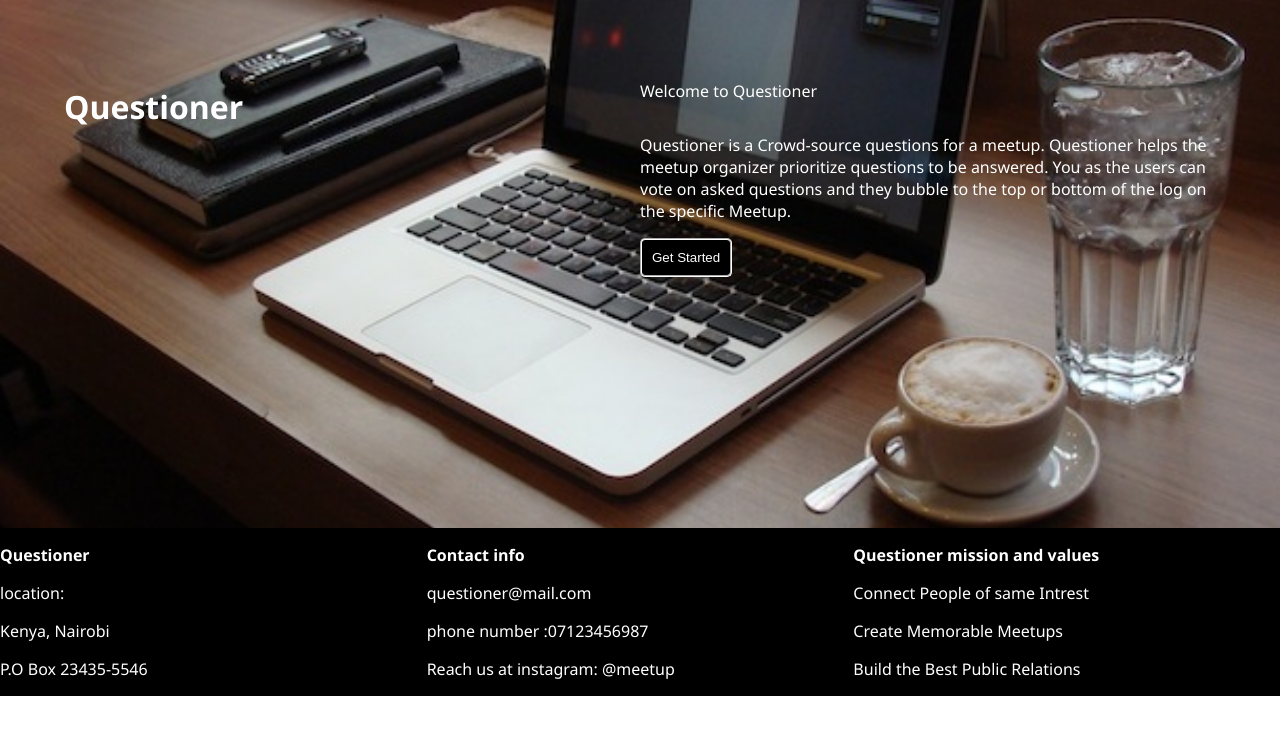
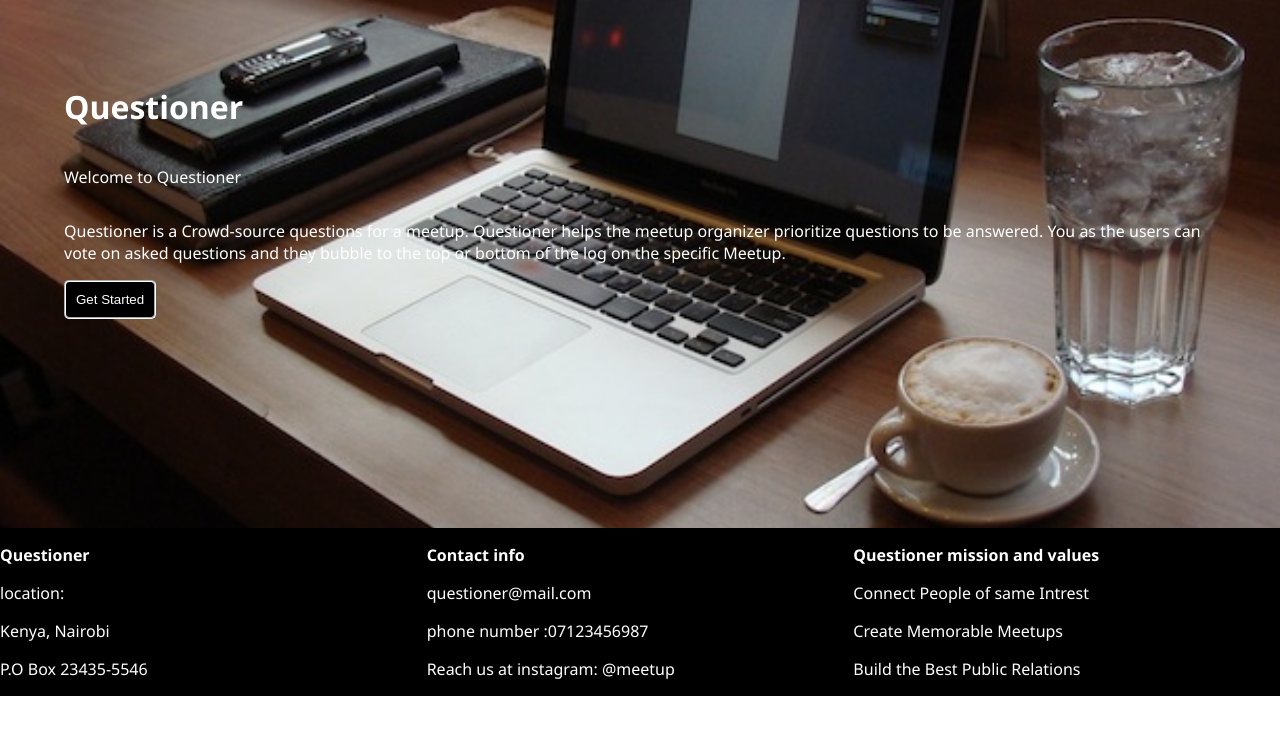
Before and after one commit to JosephNjuguna/QuestionerV1, a Python web app: template UI/templates/index.html in a window 1280 px wide. Shown: the part 54-800 px from the top of the page. Run offline with Jinja, Linux system fonts and the light colour scheme; the template is opened without the code that fills it, so the values that code supplies are empty.

Commit message:
[finishes #163014092] update base css

```diff
--- a/UI/static/css/base.css
+++ b/UI/static/css/base.css
@@ -29,9 +29,9 @@ body{
 }
 .start-intro{
     padding: 5%;
-    display: flex;
+    /* display: flex; */
     height: 400px;
-    background-image: url("../static/images/macbook.jpg");
+    background-image: url("../images/macbook.jpg");
     background-position: center center;
     background-repeat: no-repeat;
     background-size: cover;
```
